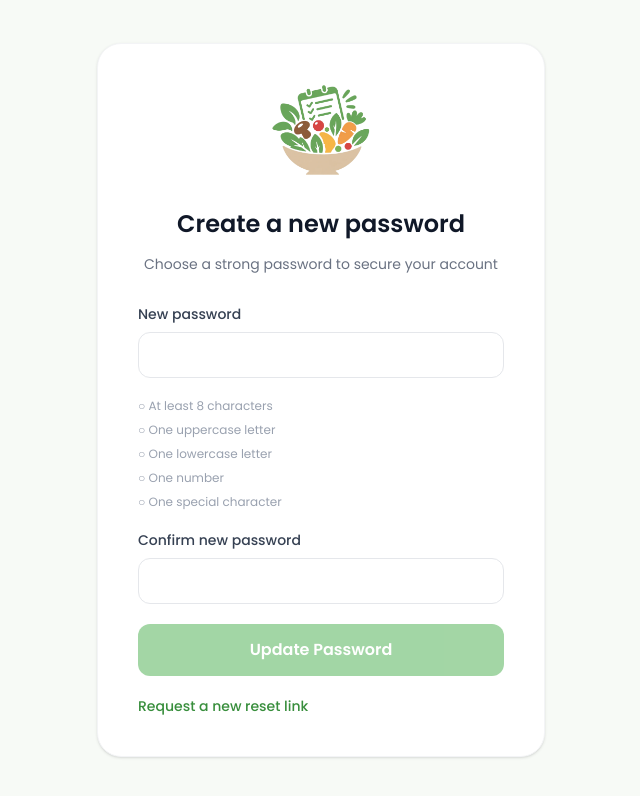
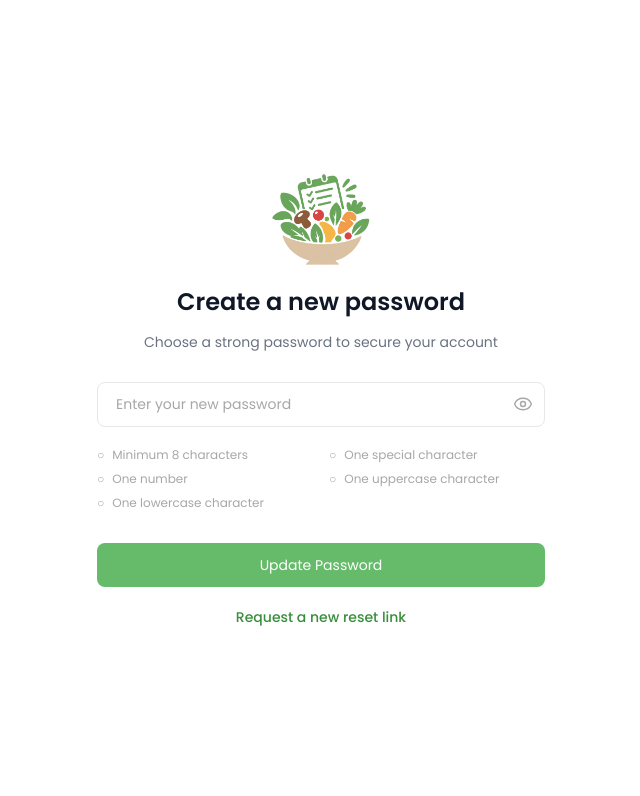
Before and after one commit to witauuzu/leaflow, a Vue app in the folder frontend/: page /reset-password in a window 1280 px wide. Shown: the top 796 px of the page, without its empty margins (319-959 px from the left). Built offline with nearby package versions, Linux system fonts and the light colour scheme; no server answers.

Commit message:
fix reset and forgot password

```diff
--- a/frontend/src/pages/forgot-password.vue
+++ b/frontend/src/pages/forgot-password.vue
@@ -41,26 +41,22 @@ const handleSubmit = async () => {
 </script>
 
 <template>
-  <main class="flex min-h-dvh items-center justify-center bg-[#F7FAF6] px-5 py-8">
-    <section class="w-full max-w-md rounded-3xl border border-gray-100 bg-white p-8 shadow-sm sm:p-10">
+  <main class="flex min-h-dvh items-center justify-center">
+    <section class="w-full max-w-md">
       <RouterLink to="/" class=" flex justify-center text-xl font-bold text-[#388E3C] w-full">
         <img src="../assets/logo.png" alt="Leaflow" width="100px" text>
       </RouterLink>
-      <h1 class="mt-6 text-2xl font-semibold text-gray-900 text-center">
+      <h1 class="mt-5 text-2xl font-semibold text-gray-900 text-center">
         Forgot your password?
       </h1>
 
-      <p class="mt-3 text-sm leading-6 text-gray-500">
+      <p class="mt-3 text-sm leading-6 text-gray-500 text-center">
         No worries! Enter the email address associated with your account
         and we'll send you a password reset link.
       </p>
 
       <form @submit.prevent="handleSubmit" class="mt-7 space-y-4">
         <div>
-          <label for="email" class="mb-2 block text-sm font-medium text-gray-700">
-            Email address
-          </label>
-
           <input
             id="email"
             v-model="email"
@@ -68,7 +64,7 @@ const handleSubmit = async () => {
             autocomplete="email"
             placeholder="you@example.com"
             required
-            class="w-full rounded-xl border border-gray-200 px-4 py-3 text-sm outline-none focus:border-[#66BB6A] focus:ring-2 focus:ring-[#66BB6A]/20"
+            class="sign-input"
           />
         </div>
 
@@ -81,18 +77,18 @@ const handleSubmit = async () => {
           {{ message }}
         </p>
 
-        <button
-          type="submit"
-          :disabled="loading"
-          class="w-full rounded-xl bg-[#66BB6A] py-3.5 font-semibold text-white hover:bg-[#4CAF50] disabled:opacity-60"
-        >
-          {{ loading ? 'Sending...' : 'Send Reset Link' }}
-        </button>
+          <button
+            type="submit"
+            :disabled="loading"
+            class="mt-3 w-full rounded-lg bg-(--color-primary) py-3 text-sm font-regular text-white transition hover:bg-[#4CAF50] disabled:opacity-60"
+          >
+            {{ loading ? 'Send link...' : 'Send Reset Link' }}
+          </button>
       </form>
 
       <RouterLink
         to="/login"
-        class="mt-6 block text-center text-sm font-medium text-[#388E3C] hover:underline"
+        class="mt-5 block text-center text-sm font-reguler text-(--color-primary) hover:underline"
       >
         Back to Login
       </RouterLink>
--- a/frontend/src/pages/login.vue
+++ b/frontend/src/pages/login.vue
@@ -161,7 +161,7 @@ const handleLogin = async () => {
       <!-- FORM CONTENT -->
       <div class="my-auto mx-auto w-full max-w-md">
 
-        <h1 class="mb-6 text-center text-2xl font-semibold leading-tight text-[#263D2A]">
+        <h1 class="mb-6 text-center text-2xl font-semibold leading-tight text-(--color-text)">
           Welcome Back
         </h1>
 
--- a/frontend/src/pages/reset-password.vue
+++ b/frontend/src/pages/reset-password.vue
@@ -1,12 +1,13 @@
 <script setup>
 import { ref, computed, onMounted, onUnmounted } from 'vue'
 import { RouterLink, useRouter } from 'vue-router'
+import { Eye, EyeOff } from 'lucide-vue-next'
 import { supabase } from '../lib/supabase'
 
 const router = useRouter()
 
 const password = ref('')
-const confirmPassword = ref('')
+const showPassword = ref(false)
 const loading = ref(false)
 const checkingSession = ref(true)
 const recoveryReady = ref(false)
@@ -15,12 +16,20 @@ const success = ref(false)
 
 let authListener
 
+// Password requirements
+const passwordRules = computed(() => [
+  { label: 'Minimum 8 characters', valid: password.value.length >= 8 },
+  {
+    label: 'One special character',
+    valid: /[^A-Za-z0-9\s]/.test(password.value),
+  },
+  { label: 'One number', valid: /\d/.test(password.value) },
+  { label: 'One uppercase character', valid: /[A-Z]/.test(password.value) },
+  { label: 'One lowercase character', valid: /[a-z]/.test(password.value) },
+])
+
 const passwordValid = computed(() =>
-  password.value.length >= 8 &&
-  /[a-z]/.test(password.value) &&
-  /[A-Z]/.test(password.value) &&
-  /\d/.test(password.value) &&
-  /[^A-Za-z0-9\s]/.test(password.value)
+  passwordRules.value.every((rule) => rule.valid)
 )
 
 onMounted(async () => {
@@ -60,12 +69,6 @@ const handleReset = async () => {
     message.value = 'Please meet all password requirements.'
     return
   }
-
-  if (password.value !== confirmPassword.value) {
-    message.value = 'Passwords do not match.'
-    return
-  }
-
   loading.value = true
 
   try {
@@ -92,13 +95,13 @@ const handleReset = async () => {
 </script>
 
 <template>
-  <main class="flex min-h-dvh items-center justify-center bg-[#F7FAF6] px-5 py-8">
-    <section class="w-full max-w-md rounded-3xl border border-gray-100 bg-white p-8 shadow-sm sm:p-10">
+  <main class="flex min-h-dvh items-center justify-center">
+    <section class="w-full max-w-md">
       <RouterLink to="/" class=" flex justify-center text-xl font-bold text-[#388E3C] w-full">
         <img src="../assets/logo.png" alt="Leaflow" width="100px" text>
       </RouterLink>
 
-      <h1 class="mt-8 text-2xl font-semibold text-gray-900 text-center">
+      <h1 class="mt-5 text-2xl font-semibold text-gray-900 text-center">
         Create a new password
       </h1>
 
@@ -106,83 +109,68 @@ const handleReset = async () => {
         Choose a strong password to secure your account
       </p>
 
-      <p v-if="checkingSession" class="mt-6 text-sm text-gray-500" role="status">
+      <p v-if="checkingSession" class="mt-6 text-sm text-gray-500 text-center" role="status">
         Verifying your reset link...
       </p>
 
       <template v-else-if="!success">
         <form @submit.prevent="handleReset" class="mt-7 space-y-5">
-          <div>
-            <label for="new-password" class="mb-2 block text-sm font-medium text-gray-700">
-              New password
-            </label>
+          <div class="relative">
             <input
               id="new-password"
               v-model="password"
-              type="password"
+              :type="showPassword ? 'text' : 'password'"
               autocomplete="new-password"
+              placeholder="Enter your new password"
               required
-              class="w-full rounded-xl border border-gray-200 px-4 py-3 text-sm outline-none focus:border-[#66BB6A] focus:ring-2 focus:ring-[#66BB6A]/20"
+              class="sign-input pr-12"
             />
+            <button
+              type="button"
+              @click="showPassword = !showPassword"
+              class="absolute inset-y-0 right-3 flex items-center text-[#a7a7a7] transition"
+              :aria-label="showPassword ? 'Hide password' : 'Show password'"
+            >
+              <Eye v-if="!showPassword" :size="20" :stroke-width="1.7" />
+              <EyeOff v-else :size="20" :stroke-width="1.7" />
+            </button>
           </div>
 
-          <ul class="space-y-2 text-xs">
-            <li
-              v-for="rule in [
-                { label: 'At least 8 characters', valid: password.length >= 8 },
-                { label: 'One uppercase letter', valid: /[A-Z]/.test(password) },
-                { label: 'One lowercase letter', valid: /[a-z]/.test(password) },
-                { label: 'One number', valid: /\\d/.test(password) },
-                { label: 'One special character', valid: /[^A-Za-z0-9\\s]/.test(password) },
-              ]"
+          <div class="mt-4 grid grid-cols-2 gap-x-4 gap-y-2">
+            <p
+              v-for="rule in passwordRules"
               :key="rule.label"
-              :class="rule.valid ? 'text-[#388E3C]' : 'text-gray-400'"
+              class="flex items-center gap-2 text-xs font-extralight"
+              :class="rule.valid ? 'text-[#388E3C]' : 'text-[#a7a7a7]'"
             >
-              {{ rule.valid ? '✓' : '○' }} {{ rule.label }}
-            </li>
-          </ul>
-
-          <div>
-            <label for="confirm-password" class="mb-2 block text-sm font-medium text-gray-700">
-              Confirm new password
-            </label>
-            <input
-              id="confirm-password"
-              v-model="confirmPassword"
-              type="password"
-              autocomplete="new-password"
-              required
-              class="w-full rounded-xl border border-gray-200 px-4 py-3 text-sm outline-none focus:border-[#66BB6A] focus:ring-2 focus:ring-[#66BB6A]/20"
-            />
+              <span>{{ rule.valid ? '✓' : '○' }}</span>
+              {{ rule.label }}
+              </p>
           </div>
-
-          <p v-if="message" role="alert" class="text-sm text-red-600">
-            {{ message }}
-          </p>
 
           <button
             type="submit"
-            :disabled="loading || !recoveryReady"
-            class="w-full rounded-xl bg-[#66BB6A] py-3.5 font-semibold text-white hover:bg-[#4CAF50] disabled:opacity-60"
+            :disabled="loading"
+            class="mt-3 w-full rounded-lg bg-(--color-primary) py-3 text-sm font-regular text-white transition hover:bg-[#4CAF50] disabled:opacity-60"
           >
-            {{ loading ? 'Updating...' : 'Update Password' }}
+            {{ loading ? 'Update password...' : 'Update Password' }}
           </button>
         </form>
       </template>
 
-      <div v-if="success" class="mt-6">
+      <div v-if="success" class="mt-6 text-center">
         <p role="status" class="text-sm leading-6 text-[#388E3C]">
           {{ message }}
         </p>
         <RouterLink
           to="/login"
-          class="mt-5 block rounded-xl bg-[#66BB6A] py-3.5 text-center font-semibold text-white hover:bg-[#4CAF50]"
+          class="mt-5 block rounded-lg bg-(--color-primary) py-3 text-center text-sm font-reguler text-white hover:bg-[#4CAF50]"
         >
           Back to Login
         </RouterLink>
       </div>
 
-      <p v-if="!checkingSession && !recoveryReady && !success" class="mt-5 text-sm text-gray-500">
+      <p v-if="!checkingSession && !recoveryReady && !success" class="mt-5 text-sm text-center text-gray-500">
         <RouterLink to="/forgot-password" class="font-medium text-[#388E3C] hover:underline">
           Request a new reset link
         </RouterLink>
--- a/frontend/src/pages/signup.vue
+++ b/frontend/src/pages/signup.vue
@@ -144,7 +144,7 @@ const handleRegister = async () => {
       <!-- FORM CONTENT -->
       <div class="my-auto mx-auto w-full max-w-md">
 
-        <h1 class="mb-6 text-center text-2xl font-semibold leading-tight text-[#263D2A]">
+        <h1 class="mb-6 text-center text-2xl font-semibold leading-tight text-(--color-text)">
           Let's Start Your Journey
         </h1>
 
--- a/frontend/src/style.css
+++ b/frontend/src/style.css
@@ -8,6 +8,7 @@
   background-color: #FFFFFF;
 
   --color-primary: #66BB6A;
+  --color-text: #063B00;
   --color-hover: #4CAF50;
   --color-info: #209EF9;
   --color-danger: #EA3C46;
```
